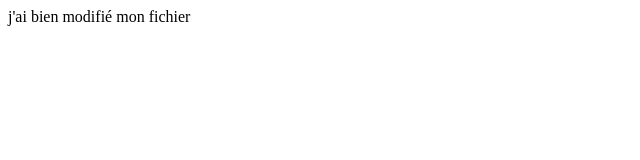
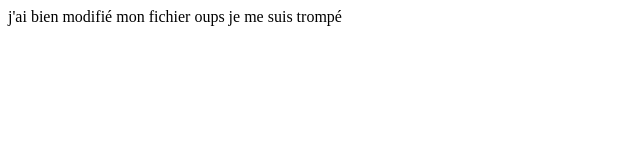
Before and after one commit to raucheacho/monsite, a plain HTML site: page index.html in a window 1280 px wide. Shown: the whole page, without its empty margins (0-640 px from the left). Drawn offline with Linux system fonts and the light colour scheme.

Commit message:
j'ai fait la version 2

```diff
--- a/index.html
+++ b/index.html
@@ -6,6 +6,6 @@
     <title>Document</title>
   </head>
   <body>
-    j'ai bien modifié mon fichier
+    j'ai bien modifié mon fichier oups je me suis trompé
   </body>
 </html>
```
